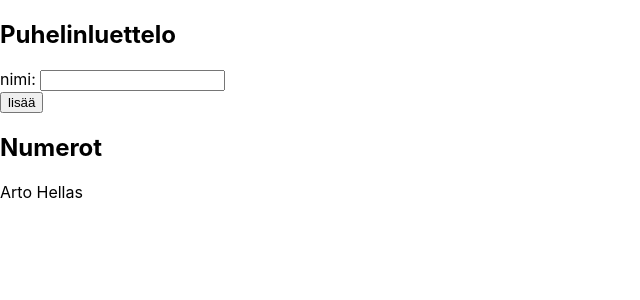
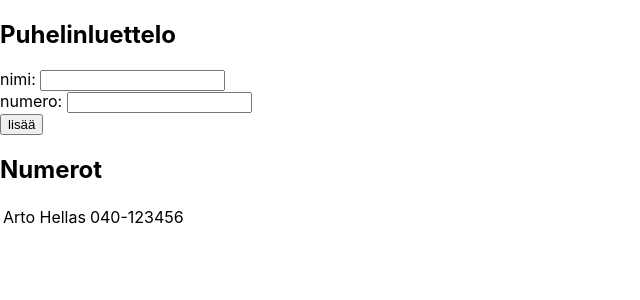
Before and after one commit to jkaari96/FullStackOpen2018, a React (Create React App) app in the folder part2/puhelinluettelo/: page / in a window 1280 px wide. Shown: the top 300 px of the page, without its empty margins (0-640 px from the left). Built offline with nearby package versions, Linux system fonts and the light colour scheme; the HTML template or start-up script is replaced by a standard one.

Commit message:
Fixed exercise 2.7 & finished 2.8

```diff
--- a/part2/puhelinluettelo/src/App.js
+++ b/part2/puhelinluettelo/src/App.js
@@ -2,9 +2,10 @@ import React from 'react';
 
 const Address = (props) => {
   return (
-    <div>
-      {props.name}
-    </div>
+    <tr>
+      <td>{props.name}</td>
+      <td>{props.number}</td>
+    </tr>
   )
 }
 
@@ -13,34 +14,43 @@ class App extends React.Component {
     super(props)
     this.state = {
       persons: [
-        { name: 'Arto Hellas' }
+        {
+          name: 'Arto Hellas',
+          number: '040-123456'
+        }
       ],
-      newName: ''
+      newName: '',
+      newNumber: ''
     }
   }
 
   addName = (event) => {
     event.preventDefault()
-    const nameObject = {
-      name: this.state.newName
+    let personsArray = []
+    const personObject = {
+      name: this.state.newName,
+      number: this.state.newNumber
     }
 
-    let personsArray = []
-
-    if (this.state.persons.indexOf(nameObject.name) !== -1) {
-      personsArray = this.state.persons.concat(nameObject)
+    if (this.state.persons.find(person => person.name === this.state.newName)){
+      personsArray = this.state.persons
     } else {
-      personsArray = this.state.persons
+      personsArray = this.state.persons.concat(personObject)
     }
 
     this.setState({
       persons: personsArray,
-      newName: ''
+      newName: '',
+      newNumber: ''
     })
   }
 
   handleNameChange = (event) => {
     this.setState({ newName: event.target.value })
+  }
+
+  handleNumberChange = (event) => {
+    this.setState({ newNumber: event.target.value })
   }
 
   render() {
@@ -53,12 +63,20 @@ class App extends React.Component {
                           onChange={this.handleNameChange} />
           </div>
           <div>
+            numero: <input value={this.state.newNumber}
+                            onChange={this.handleNumberChange} />
+          </div>
+          <div>
             <button type="submit">lisää</button>
           </div>
         </form>
         <h2>Numerot</h2>
-        {this.state.persons.map(person => <Address key={person.name}
-          name={person.name} />)}
+        <table>
+          <tbody>
+          {this.state.persons.map(person => <Address key={person.name}
+            name={person.name} number={person.number} />)}
+          </tbody>
+        </table>
       </div>
     )
   }
```
